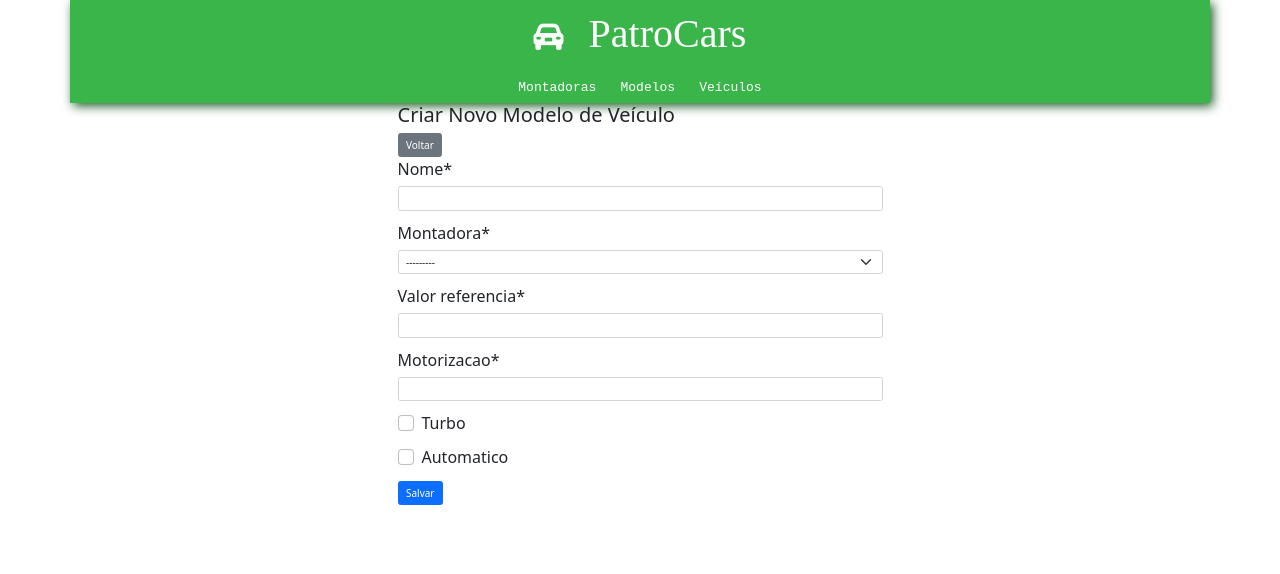
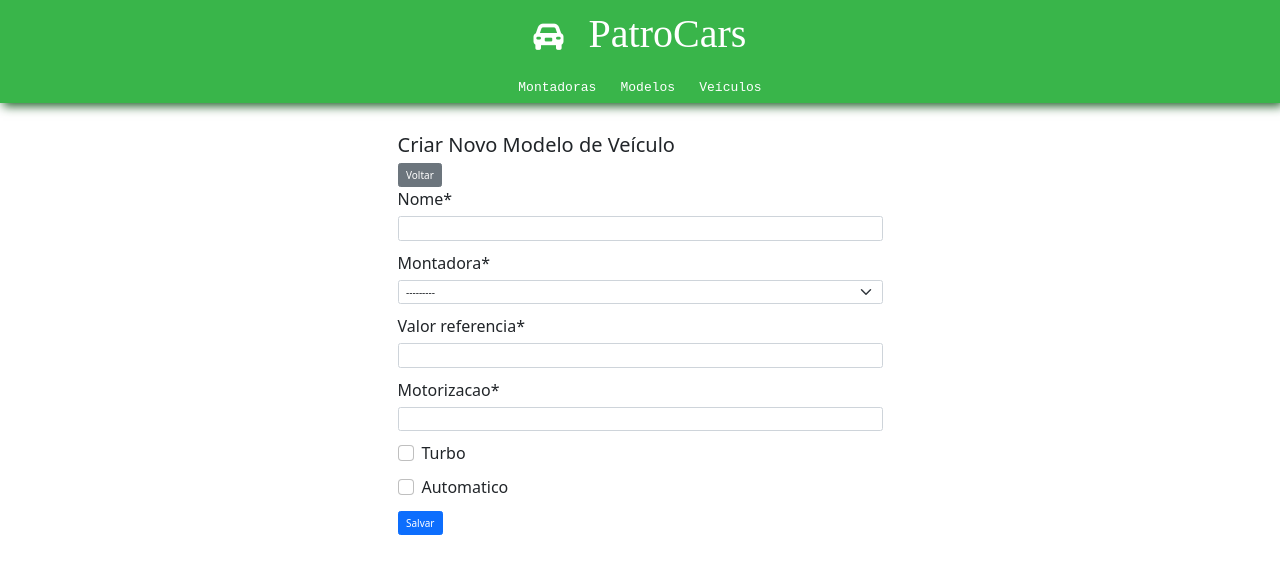
Before and after one commit to marcosaraujo2020/ifpi_ads_prog_internet2-2024, a Django app: page /patrocars/modelos/criar/ in a window 1280 px wide. Shown: the top 574 px of the page. Run offline with Django 5.2, Linux system fonts and the light colour scheme; data comes from the database, SQL or seed files in the repository; both versions use the stored data as it was after the commit; some libraries are stand-ins or nearby versions; some web fonts are replaced.

Commit message:
atualizando

```diff
--- a/atividade01-prog-int-2/patrocars/static/patrocars/css/style.css
+++ b/atividade01-prog-int-2/patrocars/static/patrocars/css/style.css
@@ -23,10 +23,11 @@ main {
     margin-top: 10px;
 }
 
-.container {
+.custom-container {
     display: flex;
     justify-content: center;
     padding: 10px 0px 5px 0px;
+    margin: 0;
     background-color: #39B54A;
     box-shadow: 3px 3px 10px #1d5c25;
     /* background-color: rgb(136, 5, 103); */
--- a/atividade01-prog-int-2/patrocars/templates/patrocars/modelos/criar_modelo.html
+++ b/atividade01-prog-int-2/patrocars/templates/patrocars/modelos/criar_modelo.html
@@ -4,7 +4,7 @@
 <body>
     {% include 'patrocars/partials/header.html' %}
 
-    <div class="container-sm" style="width: 500px;">
+    <div class="container-sm mt-5" style="width: 500px;">
 
         <h2>Criar Novo Modelo de Veículo</h2>
 
--- a/atividade01-prog-int-2/patrocars/templates/patrocars/montadoras/criar_montadora.html
+++ b/atividade01-prog-int-2/patrocars/templates/patrocars/montadoras/criar_montadora.html
@@ -10,7 +10,7 @@
 
     <br>
 
-    <div class="container-sm" style="width: 500px;">
+    <div class="container-sm mt-5" style="width: 500px;">
 
         <h2>Criar Nova Montadora</h2>
 
--- a/atividade01-prog-int-2/patrocars/templates/patrocars/partials/header.html
+++ b/atividade01-prog-int-2/patrocars/templates/patrocars/partials/header.html
@@ -1,4 +1,4 @@
-<header class="container">
+<header class="custom-container">
 
     <div class="container-titulo">
 
--- a/atividade01-prog-int-2/patrocars/templates/patrocars/veiculos/criar_veiculo.html
+++ b/atividade01-prog-int-2/patrocars/templates/patrocars/veiculos/criar_veiculo.html
@@ -4,7 +4,7 @@
 <body>
     {% include 'patrocars/partials/header.html' %}
 
-    <div class="container-sm" style="width: 500px;">
+    <div class="container-sm mt-5" style="width: 500px;">
 
         <h2>Criar Novo Veiculo</h2>
 
--- a/atividade01-prog-int-2/patrocars/urls.py
+++ b/atividade01-prog-int-2/patrocars/urls.py
@@ -33,10 +33,16 @@ urlpatterns = [
     path('veiculos/<str:veiculo_id>/', views.detalhe_veiculo, name='detalhe_veiculo'),
 
 ]
-""" + static(settings.STATIC_URL, document_root=settings.STATIC_ROOT) """
 
 
 
+
+
+
+
+
+
+""" + static(settings.STATIC_URL, document_root=settings.STATIC_ROOT) """
 
 """
 Testando ....
```
Also changed, not shown: atividade01-prog-int-2/db.sqlite3.
